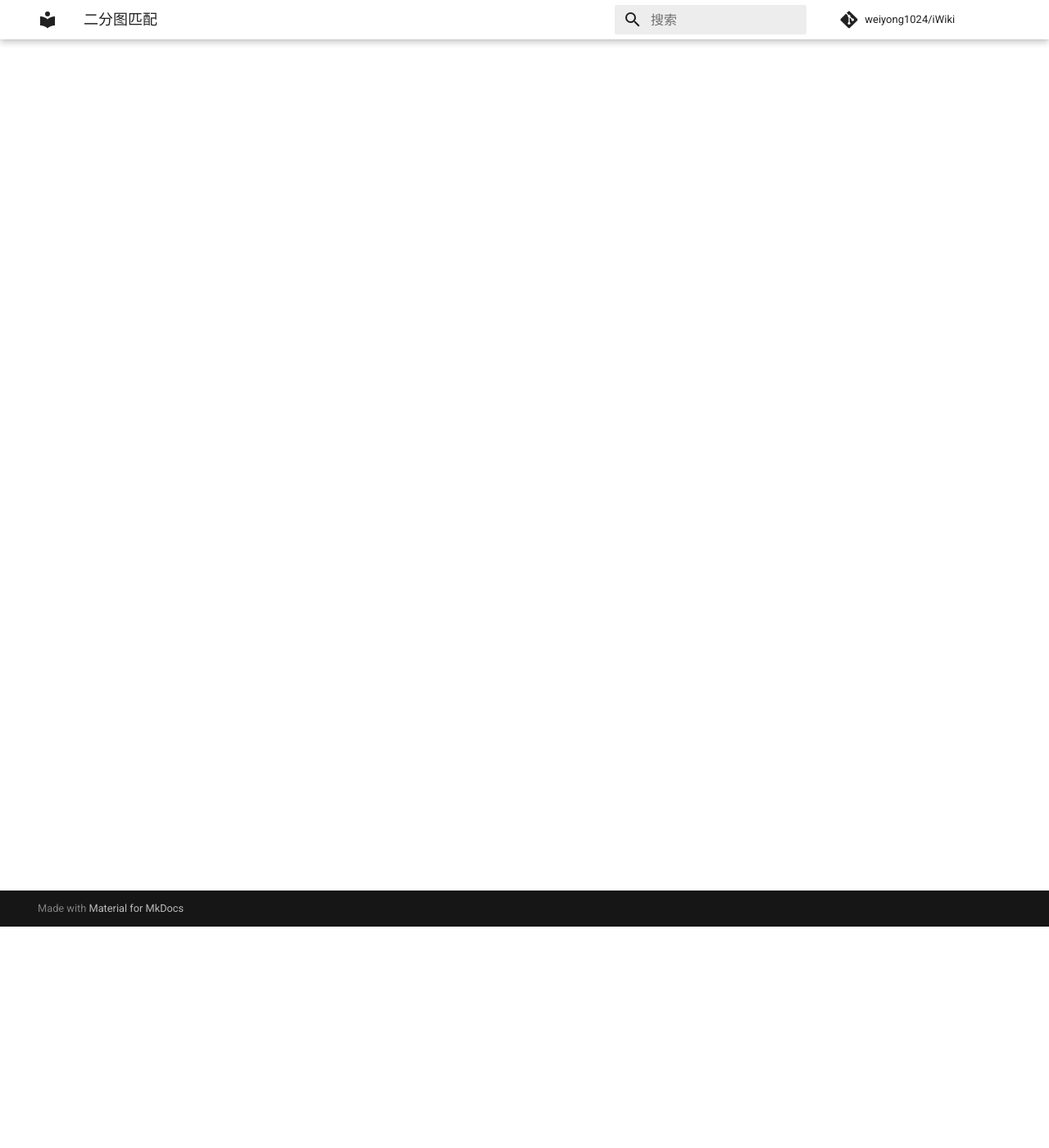
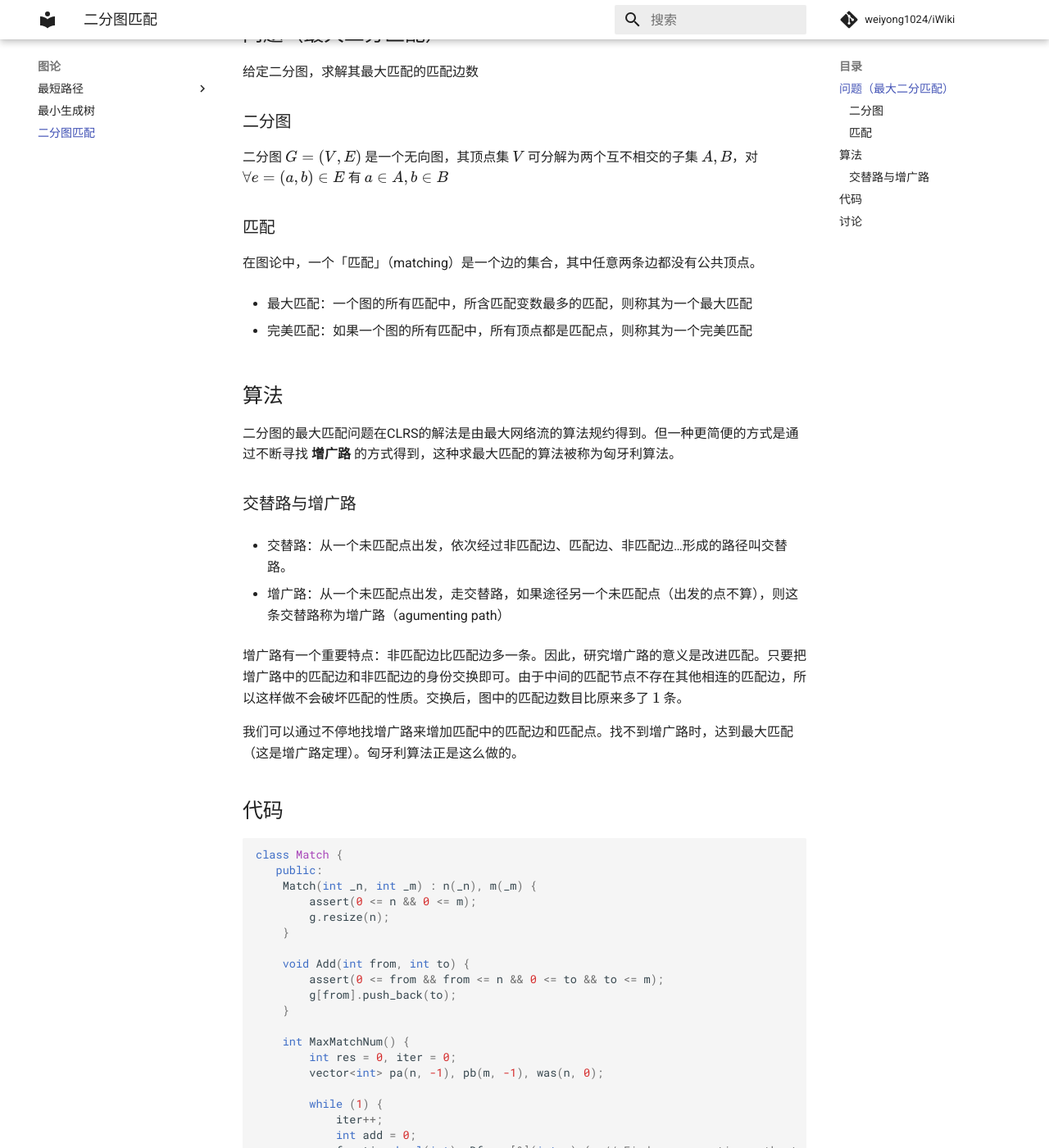
Before and after one commit to weiyong1024/iWiki, an MkDocs documentation site: the page built from docs/graph_theory/bipartite_matching.md, in a window 1280 px wide and 1400 px high, scrolled down 270 px. Shown: the whole window at 82% size. Built offline with MkDocs 1.6.1 and Material for MkDocs 9.7.7, drawn with Linux system fonts in a browser that asks for light colours; formulas are drawn with MathJax 3; comment, search, counter and statistics services are not loaded; some of the changed text lies outside the part shown.

Commit message:
Add bipartite matching

````diff
--- a/docs/graph_theory/bipartite_matching.md
+++ b/docs/graph_theory/bipartite_matching.md
@@ -1 +1,100 @@
 # 二分图匹配
+本页面部分定义引自本科同学renfei的[个人博客](https://www.renfei.org/blog/bipartite-matching.html)。
+
+## 问题（最大二分匹配）
+给定二分图，求解其最大匹配的匹配边数
+
+### 二分图
+二分图 $G=(V,E)$ 是一个无向图，其顶点集 $V$ 可分解为两个互不相交的子集 $A, B$，对 $\forall e=(a, b) \in E$ 有 $a \in A, b \in B$
+
+### 匹配
+在图论中，一个「匹配」（matching）是一个边的集合，其中任意两条边都没有公共顶点。
+
+* 最大匹配：一个图的所有匹配中，所含匹配变数最多的匹配，则称其为一个最大匹配
+
+* 完美匹配：如果一个图的所有匹配中，所有顶点都是匹配点，则称其为一个完美匹配
+
+
+## 算法
+二分图的最大匹配问题在CLRS的解法是由最大网络流的算法规约得到。但一种更简便的方式是通过不断寻找 **增广路** 的方式得到，这种求最大匹配的算法被称为匈牙利算法。
+
+### 交替路与增广路
+* 交替路：从一个未匹配点出发，依次经过非匹配边、匹配边、非匹配边…形成的路径叫交替路。
+
+* 增广路：从一个未匹配点出发，走交替路，如果途径另一个未匹配点（出发的点不算），则这条交替路称为增广路（agumenting path）
+
+增广路有一个重要特点：非匹配边比匹配边多一条。因此，研究增广路的意义是改进匹配。只要把增广路中的匹配边和非匹配边的身份交换即可。由于中间的匹配节点不存在其他相连的匹配边，所以这样做不会破坏匹配的性质。交换后，图中的匹配边数目比原来多了 $1$ 条。
+
+我们可以通过不停地找增广路来增加匹配中的匹配边和匹配点。找不到增广路时，达到最大匹配（这是增广路定理）。匈牙利算法正是这么做的。
+
+
+## 代码
+```cpp
+class Match {
+   public:
+    Match(int _n, int _m) : n(_n), m(_m) {
+        assert(0 <= n && 0 <= m);
+        g.resize(n);
+    }
+
+    void Add(int from, int to) {
+        assert(0 <= from && from <= n && 0 <= to && to <= m);
+        g[from].push_back(to);
+    }
+
+    int MaxMatchNum() {
+        int res = 0, iter = 0;
+        vector<int> pa(n, -1), pb(m, -1), was(n, 0);
+
+        while (1) {
+            iter++;
+            int add = 0;
+            function<bool(int)> Dfs = [&](int v) {  // Find an augmenting path starting from v
+                was[v] = iter;
+                for (int u : g[v])
+                    if (pb[u] == -1) {
+                        pa[v] = u;
+                        pb[u] = v;
+                        return true;
+                    }
+                for (int u : g[v])
+                    if (was[pb[u]] != iter && Dfs(pb[u])) {
+                        pa[v] = u;
+                        pb[u] = v;
+                        return true;
+                    }
+                return false;
+            };
+
+            for (int i = 0; i < n; i++) if (pa[i] == -1 && Dfs(i)) add++;
+            if (add == 0) break;
+            res += add;
+        }
+        return res;
+    }
+
+   private:
+    int n, m;
+    vector<vector<int>> g;
+};
+```
+
+* $n, m$ - 二分图两个互不相交顶点集的顶点数
+
+* $g$ - 二分图
+
+* $res$ - 当前匹配数
+
+* $pa$ - $A$ 中顶点的匹配对象，失配为 $-1$
+
+* $pb$ - $B$ 中顶点的匹配对象，失配为 $-1$
+
+* $iter$ - 当前迭代次数
+
+* $was$ - $A$ 中顶点最近被修改的迭代轮次（实现中配合$iter$用于寻找当前轮次中未被修改的点，避免增广路找到已经被改变的点上）
+
+
+## 讨论
+
+Q: 上述实现中每次迭代都从左侧开始寻找增广路，这样有没有可能漏掉从右侧开始的增广路呢？
+A: 不会，因为增广路的长度必然是奇数跳，这导致起点终点必然位于分别位于左右两侧，由二分图的无向性，不妨取左侧点为起点。
````
